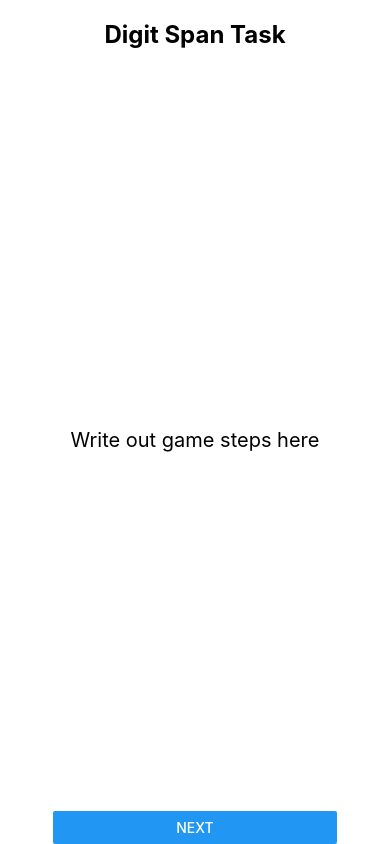
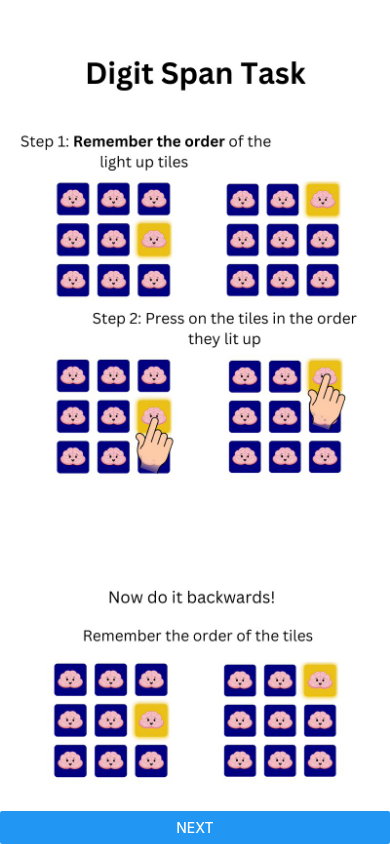
Before and after one commit to Jessica-200/DigitSpan, a React Native app: screen / in a window 390 px wide. Built offline with nearby package versions, Linux system fonts and the light colour scheme.

Commit message:
Updated TutorialPage image and screen fitting

```diff
--- a/src/TutorialPage.jsx
+++ b/src/TutorialPage.jsx
@@ -1,49 +1,40 @@
 // TutorialPage to display instructions & visual example
 import React from 'react';
-import { View, Text, Button, StyleSheet } from 'react-native';
+import { SafeAreaView, Button, StyleSheet, Image, ScrollView, Dimensions } from 'react-native';
 
 // onNext is a prop being passed between this TutorialPage & App
 // so when 'Next' button is clicked it'll change to DigitSpan
 const TutorialPage = ({ onNext }) => {
+
+  // TODO: If we do a separate Backwards Page maybe don't need scrolling
+  const screenHeight = Dimensions.get('window').height;
+  const screenWidth = Dimensions.get('window').width;
+
   return (
-    <View style={styles.tutorialContainer}>
-      <View style={styles.taskHeader}>
-        <Text style={styles.headerText}>Digit Span Task</Text>
-      </View>
+    <SafeAreaView style={styles.container}>
 
-      <View style={styles.stepsContainer}>
-        <Text style={styles.stepsText}>Write out game steps here</Text>
-      </View>
+      <ScrollView contentContainerStyle={styles.scrollView}>
+      <Image source={require('./DigitSpanInstructions.jpg')}
+        style={{width: screenWidth, height: screenHeight + 200}}
+        resizeMode="contain"/>
+      </ScrollView>
 
       <Button style={styles.nextButton} title="Next" onPress={onNext}></Button>
 
-    </View>
+    </SafeAreaView>
   );
 };
 
 const styles = StyleSheet.create( {
-  tutorialContainer: {
-    flex: 1,
+  container: {
+    flex: 1
   },
-  taskHeader: {
-    padding: 20,
+  scrollView: {
+    flexGrow: 1,
+    justifyContent: 'center',
     alignItems: 'center',
   },
-  headerText: {
-    fontSize: 24,
-    fontWeight: 'bold',
-  },
-  stepsContainer: {
-    flex: 1,
-    justifyContent: 'center',
-    alignItems: 'center',
-    padding: 18,
-  },
-  stepsText: {
-    fontSize: 20,
-  },
   nextButton: {
-    position: 'absolute',
     bottom: 16,
     right: 16,
     backgroundColor: 'blue',
```
Also changed, not shown: src/DigitSpanInstructions.jpg (added).
